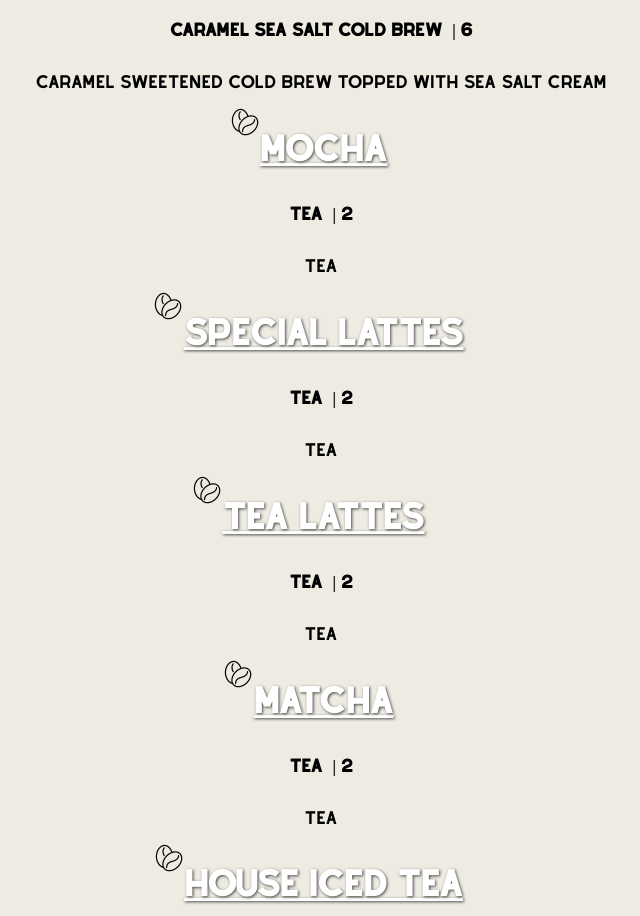
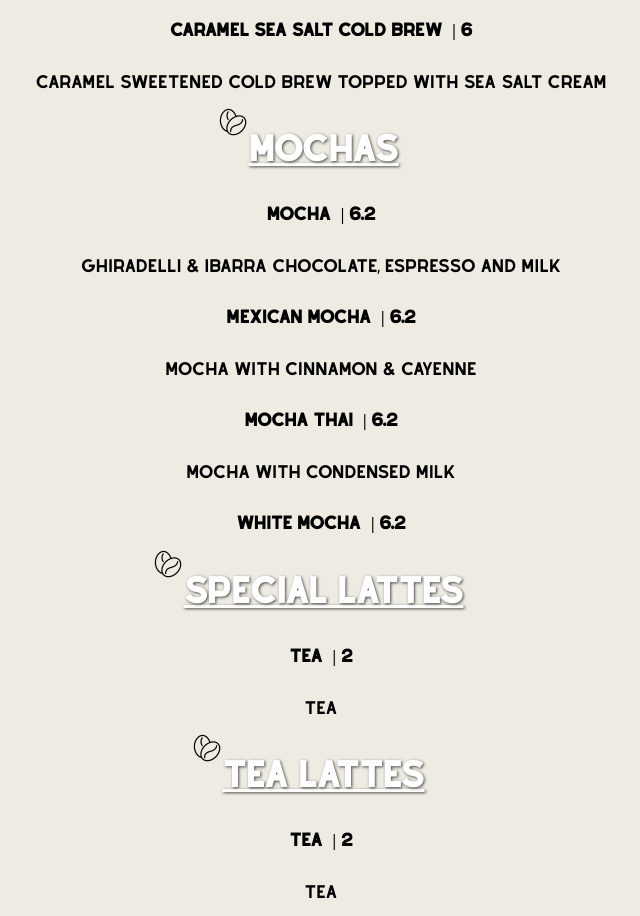
Before and after one commit to rydelldonato/18-grams-website, a React (Create React App) app: page /menus in a window 1280 px wide. Shown: the part 1820-2736 px from the top of the page, without its empty margins (319-959 px from the left). Built offline with nearby package versions, Linux system fonts and the light colour scheme.

Commit message:
added mochas

```diff
--- a/src/components/menus/drinks/drinks.js
+++ b/src/components/menus/drinks/drinks.js
@@ -84,10 +84,28 @@ const drinks = [
     price: 6,
   },
   {
-    category: "Mocha",
-    name: "tea",
-    info: "tea",
-    price: 2,
+    category: "Mochas",
+    name: "Mocha",
+    info: "Ghiradelli & Ibarra chocolate, espresso and milk",
+    price: 6.2,
+  },
+  {
+    category: "Mochas",
+    name: "Mexican Mocha",
+    info: "Mocha with cinnamon & cayenne",
+    price: 6.2,
+  },
+  {
+    category: "Mochas",
+    name: "Mocha Thai",
+    info: "Mocha with condensed milk",
+    price: 6.2,
+  },
+  {
+    category: "Mochas",
+    name: "White Mocha",
+    info: "",
+    price: 6.2,
   },
   {
     category: "Special Lattes",
```
